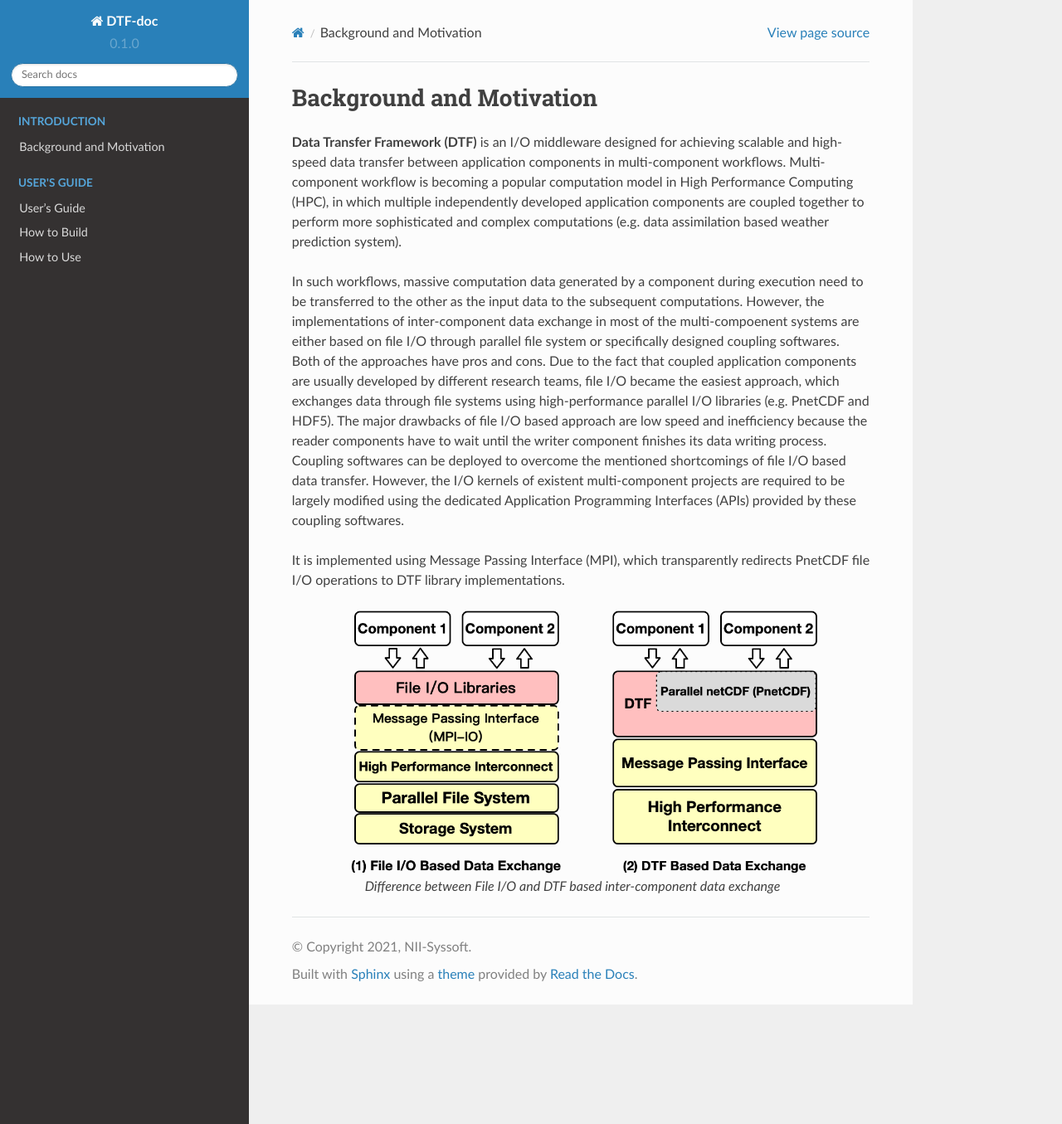
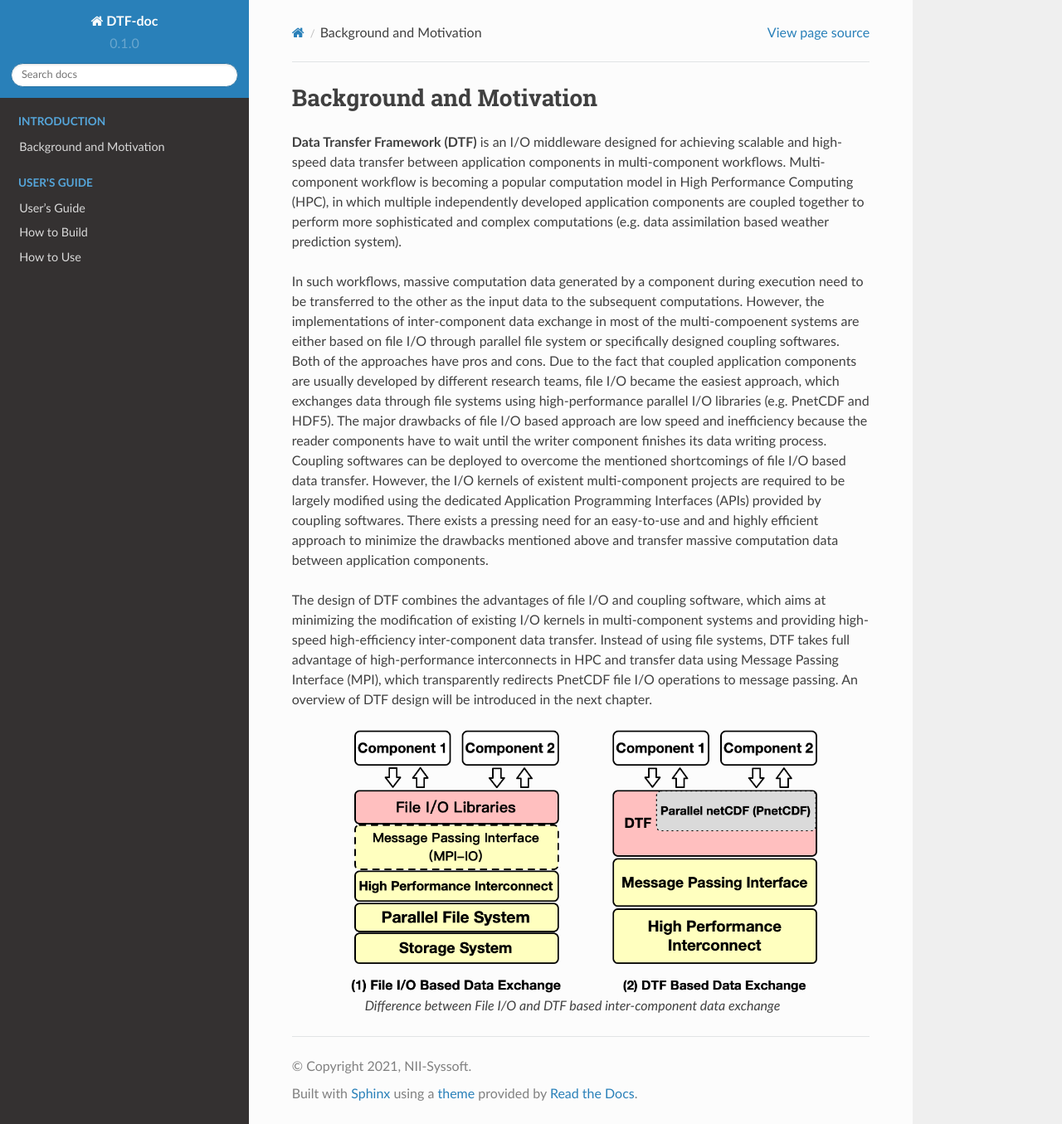
Before and after one commit to yjie2366/dtf-docs, a Sphinx documentation site: the page built from docs/source/background.rst, in a window 1280 px wide and 1355 px high. Shown: the whole window at 83% size. Built offline with Sphinx 7.4.7 and the Read the Docs theme 2.0.0, drawn with Linux system fonts in a browser that asks for light colours.

Commit message:
Update background.rst

```diff
--- a/docs/source/background.rst
+++ b/docs/source/background.rst
@@ -10,10 +10,12 @@ Both of the approaches have pros and cons.
 Due to the fact that coupled application components are usually developed by different research teams, file I/O became the easiest approach, which exchanges data through file systems using high-performance parallel I/O libraries (e.g. PnetCDF and HDF5).
 The major drawbacks of file I/O based approach are low speed and inefficiency because the reader components have to wait until the writer component finishes its data writing process.
 Coupling softwares can be deployed to overcome the mentioned shortcomings of file I/O based data transfer.
-However, the I/O kernels of existent multi-component projects are required to be largely modified using the dedicated Application Programming Interfaces (APIs) provided by these coupling softwares.
+However, the I/O kernels of existent multi-component projects are required to be largely modified using the dedicated Application Programming Interfaces (APIs) provided by coupling softwares.
+There exists a pressing need for an easy-to-use and and highly efficient approach to minimize the drawbacks mentioned above and transfer massive computation data between application components.
 
-
-It is implemented using Message Passing Interface (MPI), which transparently redirects PnetCDF file I/O operations to DTF library implementations.
+The design of DTF combines the advantages of file I/O and coupling software, which aims at minimizing the modification of existing I/O kernels in multi-component systems and providing high-speed high-efficiency inter-component data transfer.
+Instead of using file systems, DTF takes full advantage of high-performance interconnects in HPC and transfer data using Message Passing Interface (MPI), which transparently redirects PnetCDF file I/O operations to message passing.
+An overview of DTF design will be introduced in the next chapter.
 
 .. _fileio-dtf:
 
```
